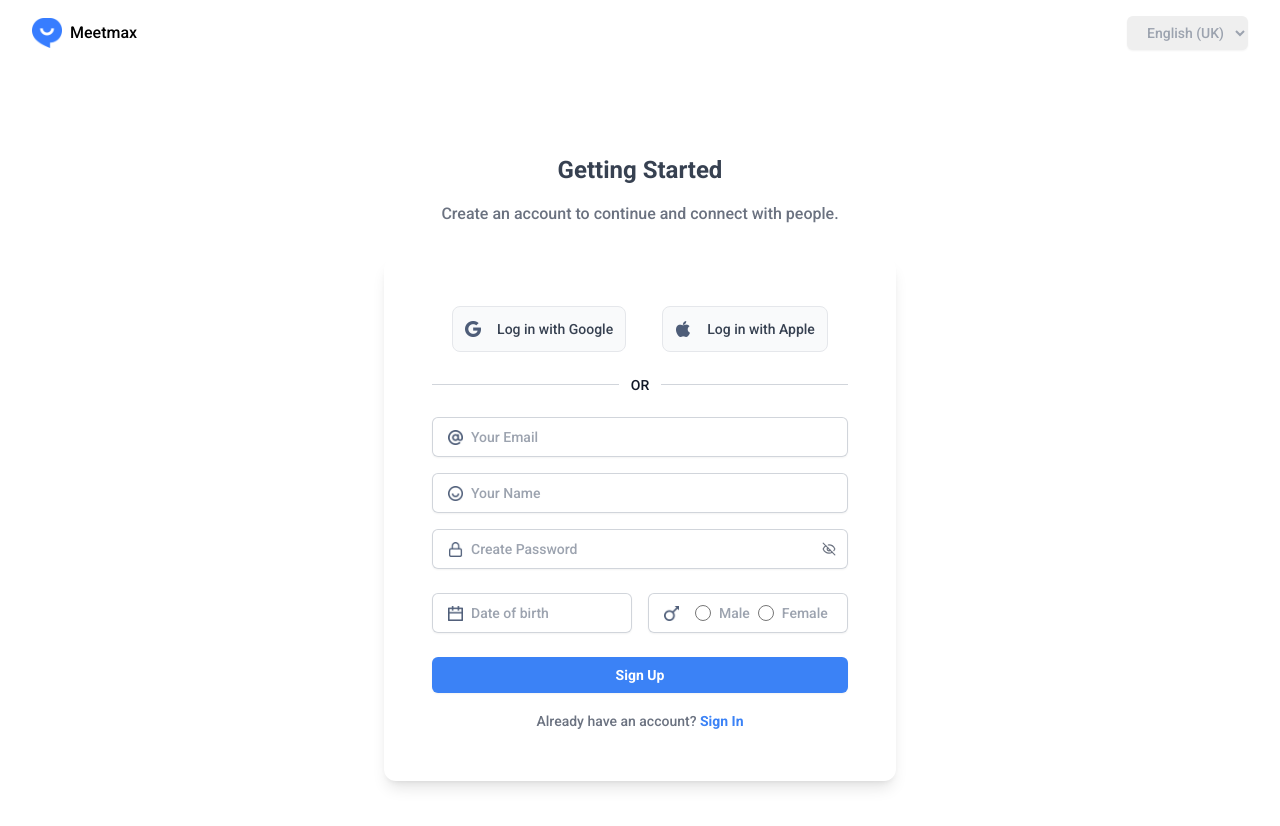
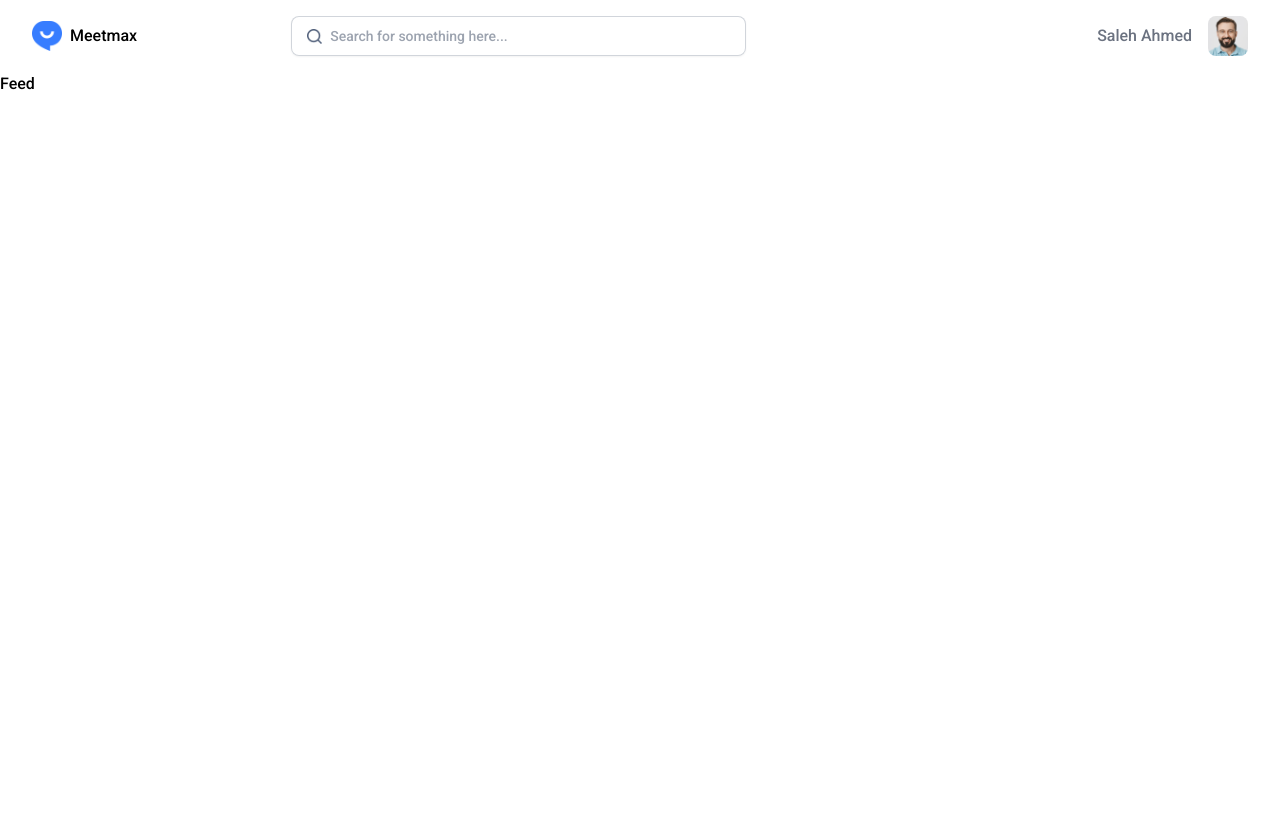
Before and after one commit to masrur-sakib/meetmax, a Next.js app: page / in a window 1280 px wide. Shown: the top 826 px of the page. After the commit the page ends 800 px from the top, so only its background shows below. Built offline with nearby package versions, Linux system fonts and the light colour scheme.

Commit message:
header for feed page developed while keeping it conditionally hidden in small screens.

```diff
--- a/src/components/Auth/SignUp.jsx
+++ b/src/components/Auth/SignUp.jsx
@@ -1,7 +1,6 @@
 'use client';
 
 import Image from 'next/image';
-import Link from 'next/link';
 import { useState } from 'react';
 import DatePicker from 'react-datepicker';
 import 'react-datepicker/dist/react-datepicker.css';
--- a/src/components/Header.jsx
+++ b/src/components/Header.jsx
@@ -4,11 +4,17 @@ import Link from 'next/link';
 import { useUserStore } from '@/store/store';
 
 export default function Header() {
+  const user = useUserStore((state) => state.user);
   const setUser = useUserStore((state) => state.setUser);
   return (
-    <header className='bg-white'>
-      <nav className='mx-auto flex items-center justify-between p-4 lg:px-8'>
-        <div onClick={() => setUser()}>
+    <header
+      className={
+        user ? 'hidden sm:block sticky top-0 bg-white' : 'sticky top-0 bg-white'
+      }
+    >
+      <nav className='mx-auto p-4 lg:px-8 flex items-center justify-between space-x-4'>
+        {/* Site Logo */}
+        <div className='flex-none w-1/5' onClick={() => setUser()}>
           <Link className='flex items-center' href='/'>
             <Image
               src='/logo.png'
@@ -20,7 +26,9 @@ export default function Header() {
             <span className='ml-2'>Meetmax</span>
           </Link>
         </div>
-        <div className='inset-y-0 right-0 flex items-center'>
+
+        {/* Language Dropdown - Only Auth Screen */}
+        <div className={user ? 'hidden' : 'right-0 flex items-center'}>
           <label htmlFor='language' className='sr-only'>
             Language
           </label>
@@ -33,6 +41,42 @@ export default function Header() {
             <option>English (US)</option>
           </select>
         </div>
+
+        {/* Search box - Only Feed Screen */}
+        <div className={user ? 'flex-1' : 'hidden'}>
+          <div className='flex justify-start items-center space-x-2 w-full h-10 rounded-lg px-4 py-2 shadow-sm ring-1 ring-inset ring-gray-300'>
+            <Image
+              src='/icons/Search.png'
+              alt='Search Icon'
+              width={15}
+              height={15}
+              priority
+            />
+            <input
+              id='search'
+              className='w-full h-full text-gray-500 outline-none placeholder:text-gray-400 text-sm'
+              name='search'
+              type='search'
+              placeholder='Search for something here...'
+              required
+            />
+          </div>
+        </div>
+
+        {/* User Name and Avatar - Only Feed Screen */}
+        <div className={user ? 'w-2/5' : 'hidden'}>
+          <div className='flex justify-end items-center space-x-4 font-normal text-gray-500 text-md'>
+            <span>Saleh Ahmed</span>
+            <Image
+              src='/avatars/header-avatar.png'
+              alt='Search Icon'
+              className='rounded-lg'
+              width={40}
+              height={30}
+              priority
+            />
+          </div>
+        </div>
       </nav>
     </header>
   );
--- a/src/store/store.js
+++ b/src/store/store.js
@@ -1,6 +1,6 @@
 import { create } from 'zustand';
 
 export const useUserStore = create((set) => ({
-  user: false,
+  user: true,
   setUser: () => set((state) => ({ user: !state.user })),
 }));
```
Also changed, not shown: public/avatars/header-avatar.png (added), public/icons/Search.png (added).
